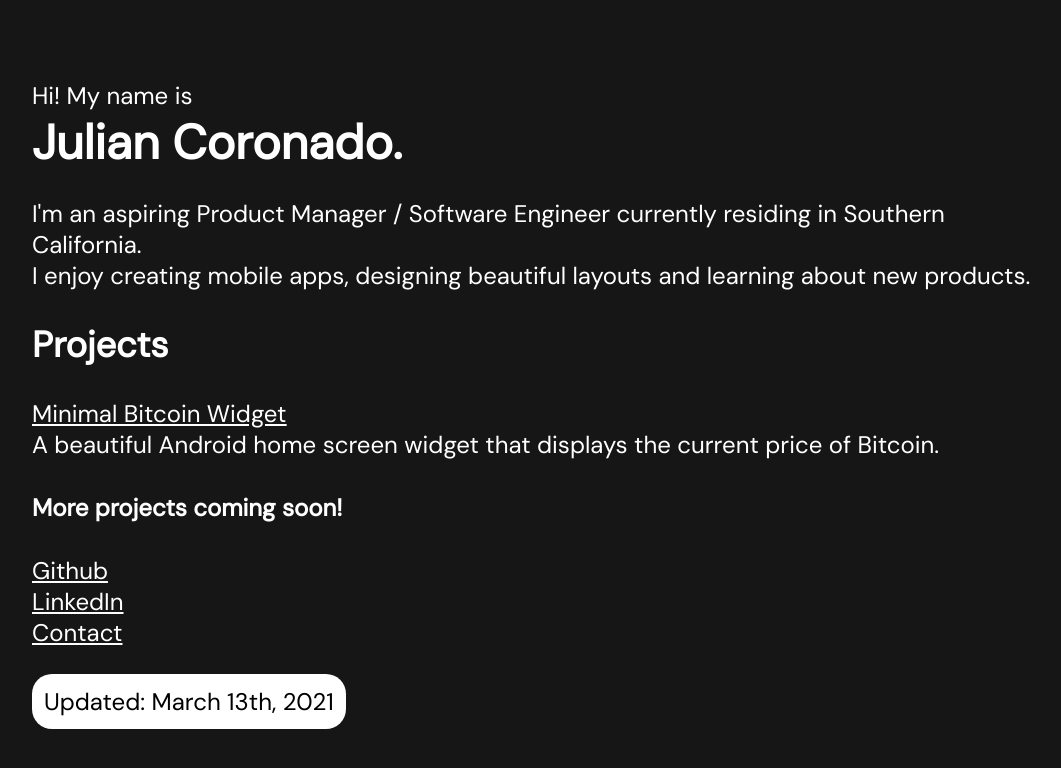
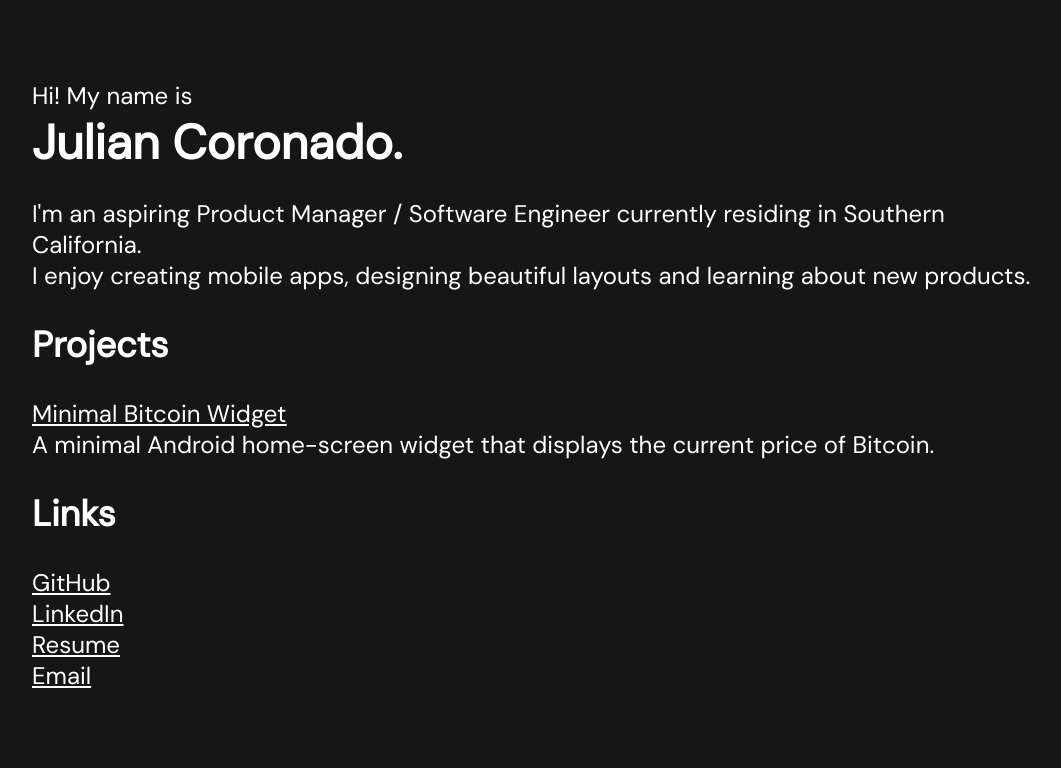
Before and after one commit to juliancoronado/jcoronado, a React (Create React App) app: page / in a window 1280 px wide. Shown: the top 768 px of the page, without its empty margins (96-1157 px from the left). Built offline with nearby package versions, Linux system fonts and the light colour scheme; a web font is replaced by a local one.

Commit message:
Added resume to site and cleaned up some things

```diff
--- a/src/components/App.js
+++ b/src/components/App.js
@@ -2,7 +2,6 @@ import React from 'react';
 
 // Components imports
 import Welcome from './Welcome/Welcome';
-import Wip from './Wip/Wip';
 import Links from './Links/Links';
 import ProjectSection from './ProjectSection/ProjectSection';
 import AboutMe from './AboutMe/AboutMe';
@@ -19,7 +18,7 @@ function App() {
       <Links />
       {/* <Donate /> */}
       <br></br>
-      <Wip />
+      {/* <Wip /> */}
     </div>
   );
 }
--- a/src/components/Links/Links.js
+++ b/src/components/Links/Links.js
@@ -4,9 +4,11 @@ import './Links.css';
 function Links() {
     return(
         <div className="links">
-            <text><span><a target="_blank" rel="noopener noreferrer" href="https://github.com/juliancoronado">Github</a></span></text>
+            <h2>Links</h2>
+            <text><span><a target="_blank" rel="noopener noreferrer" href="https://github.com/juliancoronado">GitHub</a></span></text>
             <text><span><a target="_blank" rel="noopener noreferrer" href="https://linkedin.com/in/juliancoronado">LinkedIn</a></span></text>
-            <text><span><a target="_blank" rel="noopener noreferrer" href="mailto:julian.c28@gmail.com">Contact</a></span></text>
+            <text><span><a target="_blank" rel="noopener noreferrer" href="/resume.pdf">Resume</a></span></text>
+            <text><span><a target="_blank" rel="noopener noreferrer" href="mailto:julian.c28@gmail.com">Email</a></span></text>
         </div>
     );
 }
--- a/src/components/ProjectSection/ProjectSection.js
+++ b/src/components/ProjectSection/ProjectSection.js
@@ -9,10 +9,8 @@ function ProjectSection() {
 
             < Project
             title="Minimal Bitcoin Widget"
-            description="A beautiful Android home screen widget that displays the current price of Bitcoin."
+            description="A minimal Android home-screen widget that displays the current price of Bitcoin."
             link="https://github.com/juliancoronado/MinimalBitcoinWidget"/>
-
-            <h4>More projects coming soon!</h4>
 
         </div>
     );
```
Also changed, not shown: 13 other files (tests, documents, lock files or other folders).
